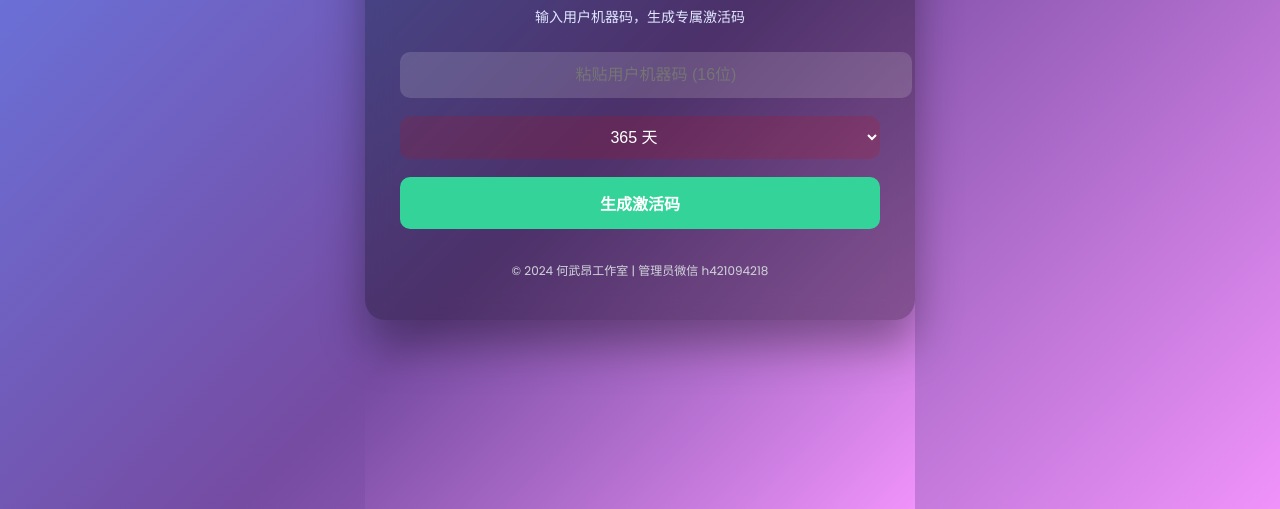
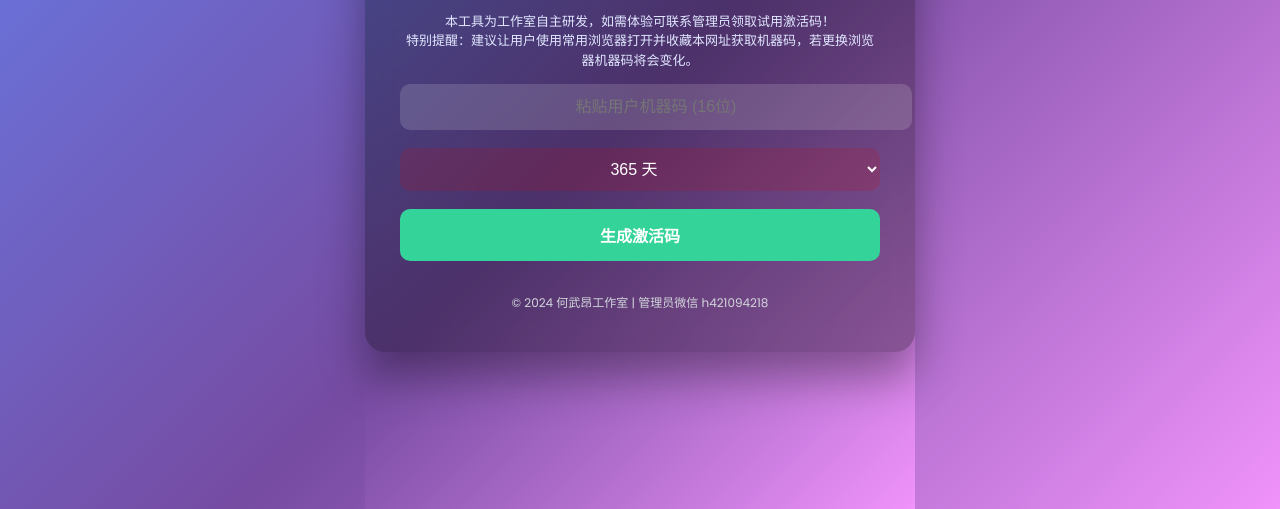
Before and after one commit to hewuang0820/h421094218, a plain HTML site: page activation-generator.html in a window 1280 px wide. Shown: the part 291-800 px from the top of the page. Drawn offline with nearby package versions, Linux system fonts and the light colour scheme.

Commit message:
Update activation-generator.html

```diff
--- a/activation-generator.html
+++ b/activation-generator.html
@@ -24,6 +24,7 @@
     <div class="card">
         <h2>激活码生成器</h2>
         <p>输入用户机器码，生成专属激活码</p>
+        <p style="font-size:13px;color:#e0e7ff;line-height:1.5;margin-top:-8px;margin-bottom:14px;">本工具为工作室自主研发，如需体验可联系管理员领取试用激活码！<br/>特别提醒：建议让用户使用常用浏览器打开并收藏本网址获取机器码，若更换浏览器机器码将会变化。</p>
         <input id="machine-input" placeholder="粘贴用户机器码 (16位)" />
         <select id="days-input" style="width:100%;padding:12px;border:none;border-radius:10px;background:rgba(212, 5, 5, 0.15);color:#ffffff;text-align:center;margin-bottom:18px;font-size:16px">
             <option value="1">1 天 (试用)</option>
```
